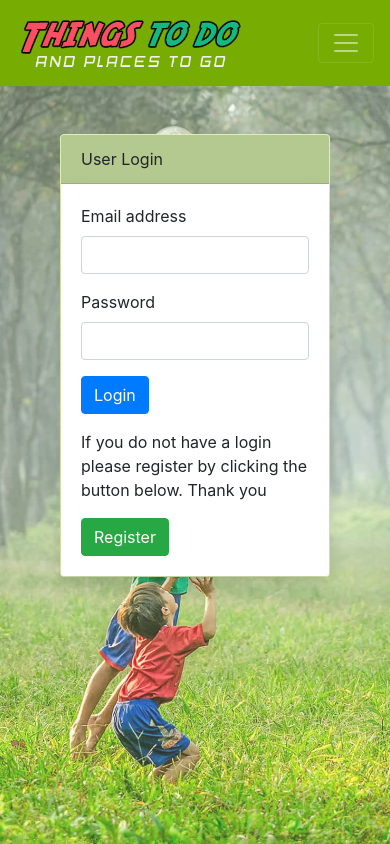
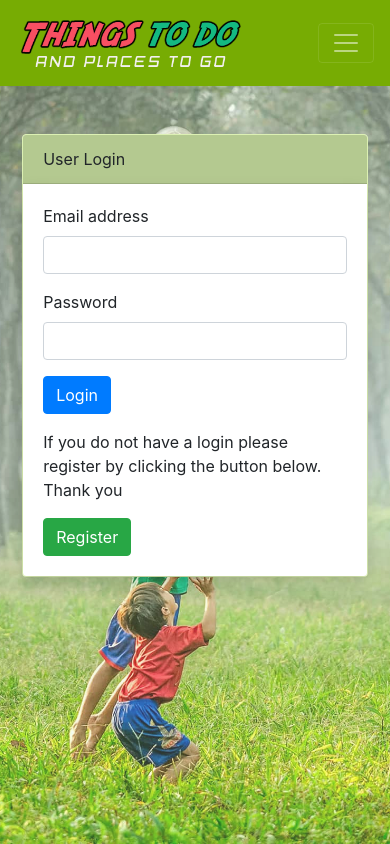
Before and after one commit to devtoguk/milestone-3-THINGS-TO-DO, a Flask app: page /user/login/ in a window 390 px wide. Run offline with Flask 2, Linux system fonts and the light colour scheme; parts of the project's set-up code (start-up, migrations or seed data) failed here and were passed over; some libraries are stand-ins or nearby versions.

Commit message:
Add media query sections & adjust login form width

```diff
--- a/static/css/style.css
+++ b/static/css/style.css
@@ -1,4 +1,4 @@
-@import url('https://fonts.googleapis.com/css2?family=Oswald:wght@400;500&family=Raleway:ital,wght@0,400;0,600;1,400;1,600&display=swap');
+@import url('https:fonts.googleapis.com/css2?family=Oswald:wght@400;500&family=Raleway:ital,wght@0,400;0,600;1,400;1,600&display=swap');
 
 :root {
     --themeGreen: rgb(119, 172, 3);
@@ -88,3 +88,29 @@
 .card-header {
     background: var(--themeSeaGreen);
 }
+
+/* Login form */
+.login__form-width {
+    width: 96%;
+}
+
+/* Small devices (landscape phones, 576px and up) */
+@media (min-width: 576px) {
+
+}
+
+/* Medium devices (tablets, 768px and up) */
+@media (min-width: 768px) {
+
+}
+
+/* Large devices (desktops, 992px and up) */
+@media (min-width: 992px) {
+.login__form-width {
+    width: 50%;
+}
+
+/* Extra large devices (large desktops, 1200px and up) */
+@media (min-width: 1200px) {
+
+}
--- a/templates/login.html
+++ b/templates/login.html
@@ -1,7 +1,7 @@
 {% extends "base.html" %}
 {% block content %}
 
-<div class="card w-75 mx-auto">
+<div class="card login__form-width mx-auto">
 	<div class="card-header">
 		User Login
 	</div>
```
